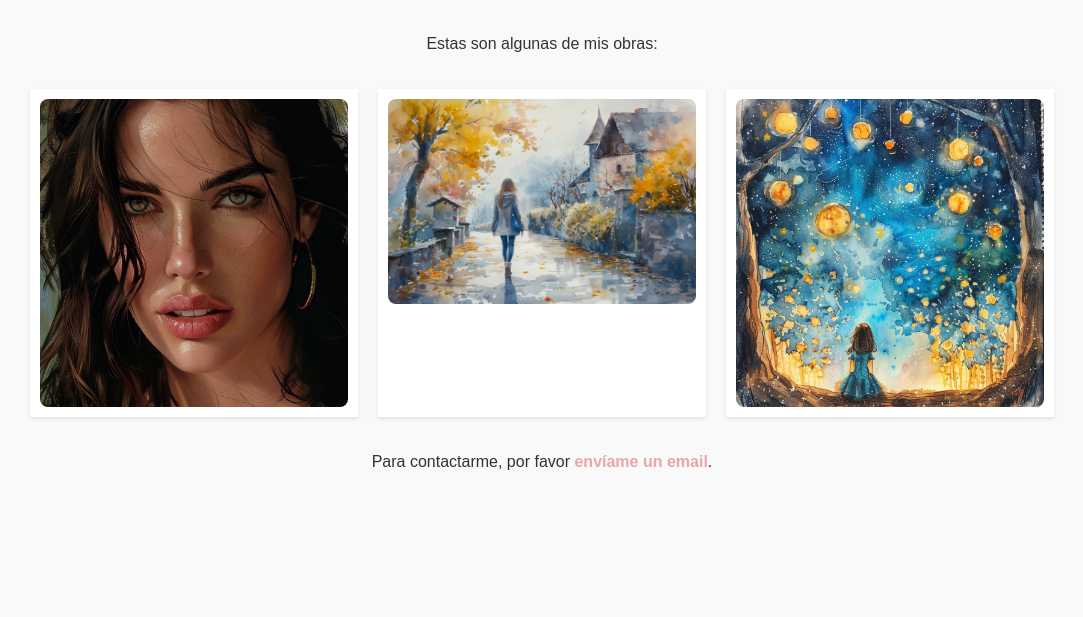
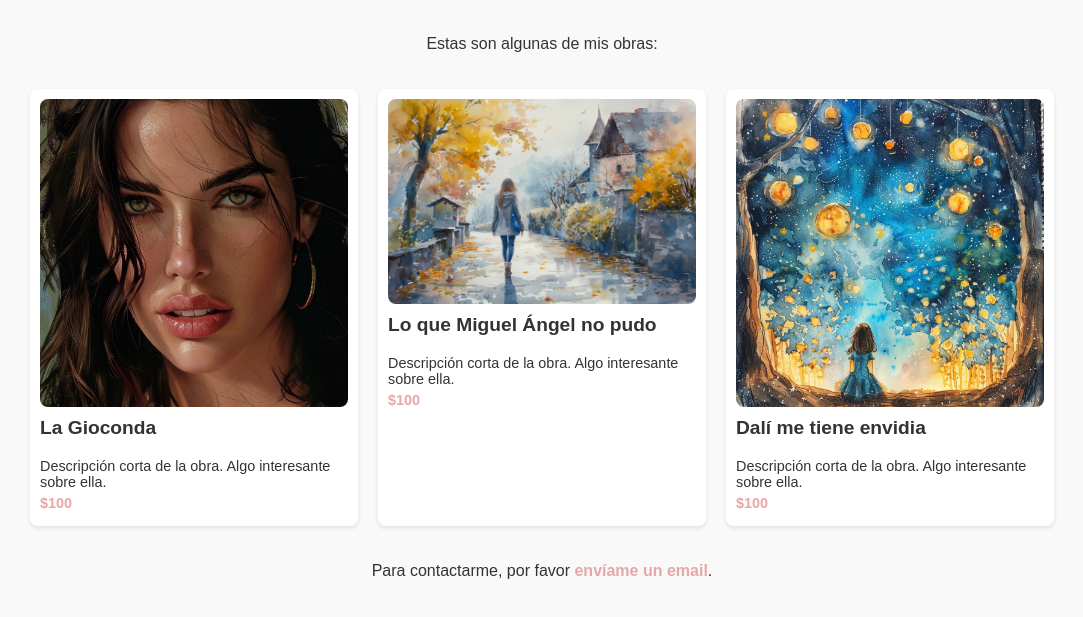
Before and after one commit to YouDevs/geleria, a plain HTML site: page index.html in a window 1280 px wide. Shown: the part 61-678 px from the top of the page, without its empty margins (98-1181 px from the left). Drawn offline with Linux system fonts and the light colour scheme.

Commit message:
Lo que miguel ángel no pudo...

```diff
--- a/index.html
+++ b/index.html
@@ -64,6 +64,48 @@
                     grid-template-columns: 1fr; /* Una sola columna para pantallas muy pequeñas */
                 }
             }
+
+            .img-box {
+                background-color: #fff;
+                padding: 10px;
+                box-shadow: 0 2px 4px rgba(0,0,0,0.1);
+                border-radius: 8px;
+                transition: transform 0.2s; /* Añade una transición suave */
+            }
+
+            .img-box:hover {
+                transform: scale(1.05); /* Efecto de escala al pasar el mouse */
+            }
+
+            .img-box img {
+                width: 100%;
+                height: auto;
+                display: block;
+                border-radius: 8px;
+            }
+
+            .info {
+                text-align: left; /* Alinea el texto a la izquierda para la descripción y el precio */
+                padding-top: 10px; /* Espacio entre la imagen y el texto */
+            }
+
+            .info h3 {
+                margin-top: 0;
+                color: #333;
+                font-size: 1.2em; /* Ajusta este valor según necesites */
+            }
+
+            .info p {
+                margin: 5px 0; /* Reduce el espacio entre párrafos */
+                font-size: 0.9em; /* Tamaño de fuente para la descripción */
+            }
+
+            .precio {
+                font-weight: bold;
+                color: #E9A6A6; /* Utiliza el color de acento para el precio */
+                font-size: 1.1em; /* Tamaño de fuente para el precio */
+            }
+
         </style>
 
         <title>Mi Galería de Arte</title>
@@ -74,12 +116,27 @@
     <div class="container">
         <div class="img-box">
             <img src="obra1.webp" alt="Descripción de la imagen">
+            <div class="info">
+                <h3>La Gioconda</h3>
+                <p>Descripción corta de la obra. Algo interesante sobre ella.</p>
+                <p class="precio">$100</p>
+            </div>
         </div>
         <div class="img-box">
             <img src="obra2.webp" alt="Descripción de la imagen">
+            <div class="info">
+                <h3>Lo que Miguel Ángel no pudo</h3>
+                <p>Descripción corta de la obra. Algo interesante sobre ella.</p>
+                <p class="precio">$100</p>
+            </div>
         </div>
         <div class="img-box">
             <img src="obra3.webp" alt="Descripción de la imagen">
+            <div class="info">
+                <h3>Dalí me tiene envidia</h3>
+                <p>Descripción corta de la obra. Algo interesante sobre ella.</p>
+                <p class="precio">$100</p>
+            </div>
         </div>
         <!-- Repite los divs para más imágenes, asegurándote de que cada una esté dentro de un div con clase "img-box" -->
     </div>
```
